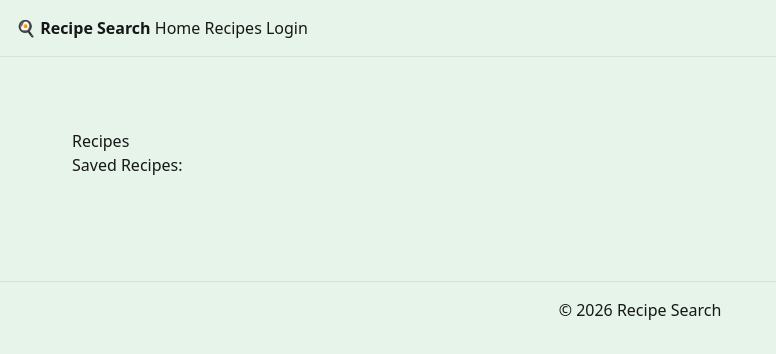
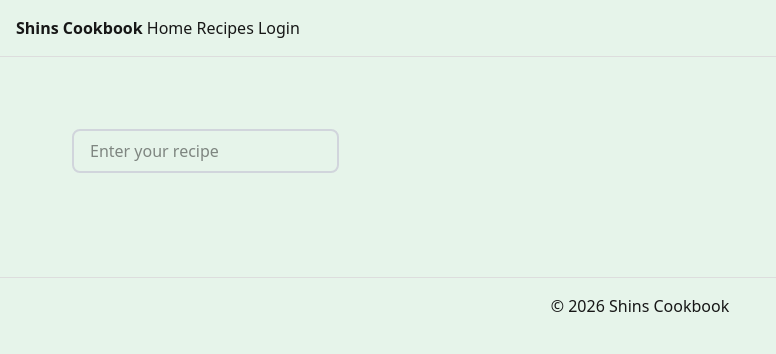
Before and after one commit to J-amie-nmt/SWE_GR_2, a Next.js app in the folder recipe-search/: page /recipes in a window 1280 px wide. Shown: the top 354 px of the page, without its empty margins (0-776 px from the left). Built offline with nearby package versions, Linux system fonts and the light colour scheme.

Commit message:
Minor changes made to visual stuff

```diff
--- a/recipe-search/app/components/Nav.tsx
+++ b/recipe-search/app/components/Nav.tsx
@@ -5,7 +5,7 @@ import Link from "next/link"
 export default function Nav() {
   return (
     <nav style={{ padding: "1rem", borderBottom: "1px solid #ddd" }}>
-      <strong>🍳 Recipe Search</strong>{" "}
+      <strong>Shins Cookbook</strong>{" "}
       <Link href="/">Home</Link>{" "}
       <Link href="/recipes">Recipes</Link>{" "}
       <Link href="/login">Login</Link>
--- a/recipe-search/app/layout.tsx
+++ b/recipe-search/app/layout.tsx
@@ -3,7 +3,7 @@ import Nav from "./components/Nav"
 import { Providers } from './providers'
 
 export const metadata = {
-  title: "Recipe Search",
+  title: "Shins Cookbook",
   description: "Find and save recipes from anywhere",
 }
 
@@ -26,7 +26,7 @@ export default function RootLayout({
             borderTop: "1px solid #ddd",
             marginTop: "2rem"
           }}>
-            © {new Date().getFullYear()} Recipe Search
+            © {new Date().getFullYear()} Shins Cookbook
           </footer>
         </Providers>
       </body>
--- a/recipe-search/app/page.tsx
+++ b/recipe-search/app/page.tsx
@@ -3,9 +3,10 @@ import Image from "next/image"
 export default function Home() {
   return (
     <main style={{ padding: 20 }}>
-      <h1>🍳 Recipe Search</h1>
-      <p>Super cool cooking website</p>
-	<div className="g-signin2" data-onsuccess="onSignIn"></div>
+    <button className="px-15 py-4 bg-green-500 text-white rounded-lg"/>
+      <h1>🍳Shins Cookbook</h1>
+      <p>Welcome to the recipe search website!</p>
+      <p>On this website you can search for specific recipes based on origin of food, rating of food, ingredient information, and many other specific flags you can search based on.</p>
       <Image
         src="/Ramsey.jpg"
         alt="Gordon Ramsey"
--- a/recipe-search/app/recipes/page.tsx
+++ b/recipe-search/app/recipes/page.tsx
@@ -1,8 +1,20 @@
+'use client'
+import { useState } from 'react';
+
 export default function RecipesPage() {
+  const [text, setText] = useState('')
+
   return (
     <main style={{ padding: 40 }}>
-      <h1> Recipes</h1>
-      <p>Saved Recipes:</p>
+      <input
+        type="text"
+        value={text}
+        onChange={(e) => setText(e.target.value)}
+        placeholder="Enter your recipe"
+        className="px-4 py-2 border-2 border-gray-300 rounded-lg focus:outline-none focus:border-blue-500"
+      />
+      <h1> </h1>
+      <p></p>
     </main>
   )
 }
```
